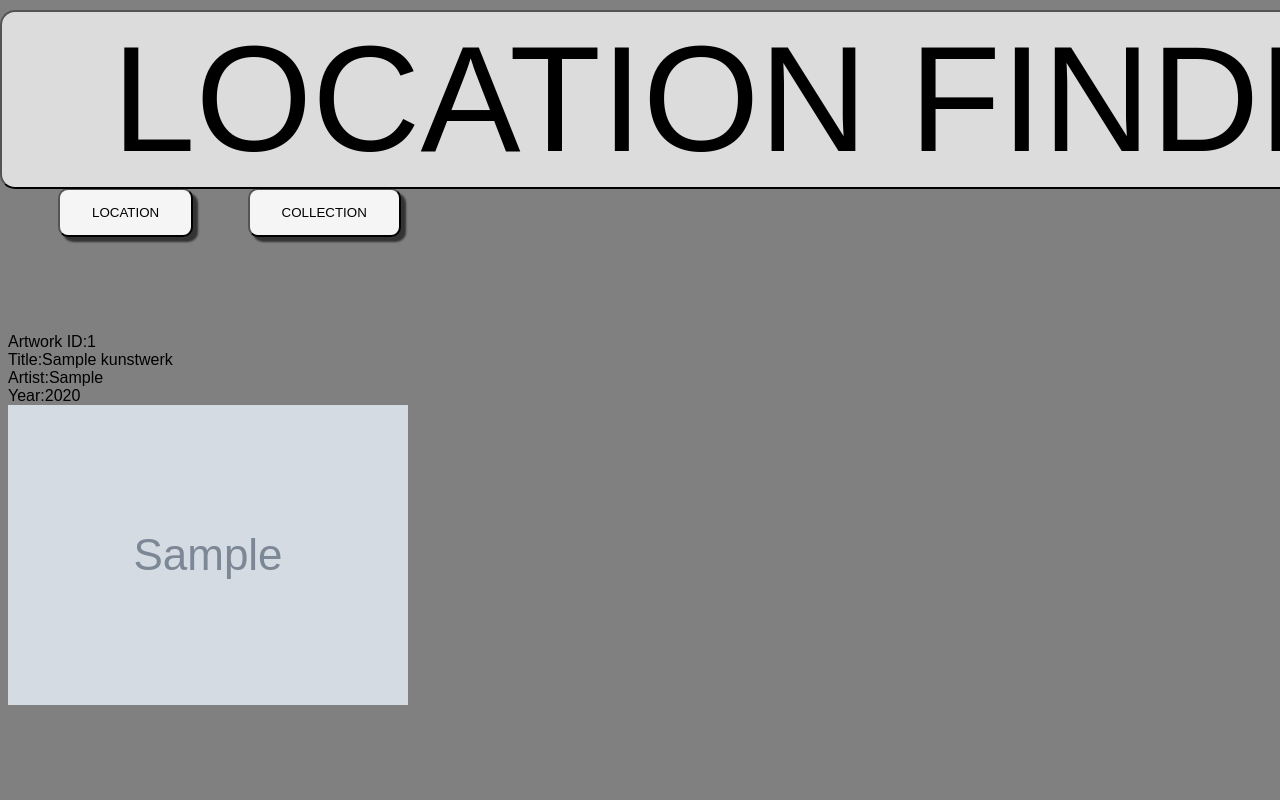
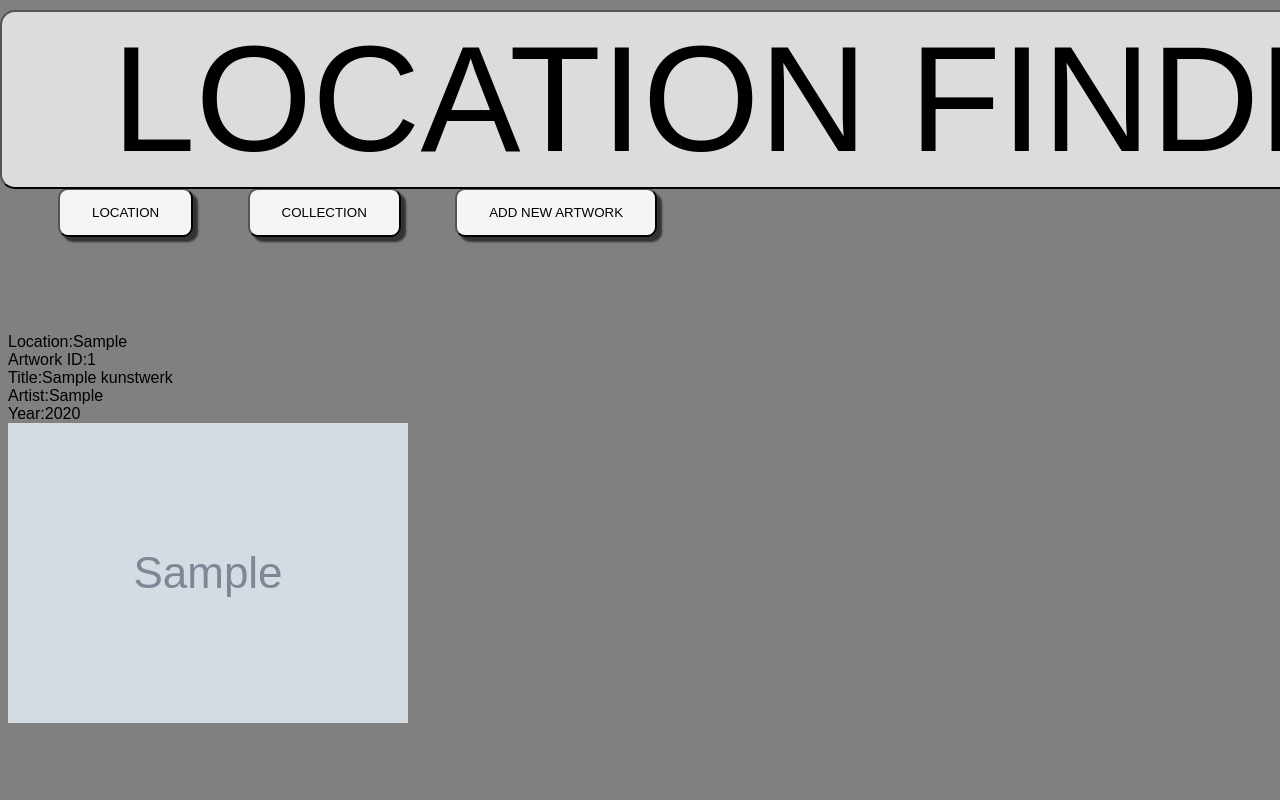
Before and after one commit to jmoostland/locationFinder, a PHP site: page /painting.php?id=1 in a window 1280 px wide. Run offline with PHP 8.4, Linux system fonts and the light colour scheme; tables that the repository leaves empty or names only in its code hold one stand-in row (values such as "Sample post"); grey boxes marked "Sample" are stand-in pictures.

Commit message:
location

```diff
--- a/functions.js
+++ b/functions.js
@@ -14,9 +14,13 @@
                 x = location.href = "collection.php";
             }
 
+            function registrationButton() {
+                var x = document.getElementById("buttonreg");
+                x = location.href = "registration.php";
+            }
+
              function artButton(a) {
                 var x = document.getElementById("img");
                 console.log(x);
-//                x = location.href = "painting.php?vraagnummer="+a;
                 x = location.href = "painting.php?id="+a;
             }
--- a/painting.php
+++ b/painting.php
@@ -33,6 +33,13 @@ include 'connection.php';
                 background: whitesmoke;
                 box-shadow: 5px 5px 2px #333333;
             }
+            #buttonreg{
+                padding: 15px 32px;
+                margin: 80px 50px;
+                border-radius:10px;
+                background: whitesmoke;
+                box-shadow: 5px 5px 2px #333333;
+            }
         </style>
     </head>
     <body>
@@ -40,6 +47,7 @@ include 'connection.php';
             <header><input id="index" onClick="indexButton()" type="button" Value="LOCATION FINDER"></header>
             <button type="button" id="buttonloc" onclick="locationButton()">LOCATION</button>
             <button type="button" id="buttoncol" onclick="collectionButton()">COLLECTION</button>
+            <button type="button" id="buttonreg" onclick="registrationButton()">ADD NEW ARTWORK</button>
         </form>
 
     </body>
@@ -51,25 +59,34 @@ if ($con->connect_error) {
     die("Connection failed: " . $con->connect_error);
 }
 
-$id = $_REQUEST['id'];
+
+$sql = "SELECT * FROM `location`";
+$result = $con->query($sql);
+if ($row =$result->fetch_assoc()) {
+echo "Location:".$row['location']."<br>";
+}
+
+$id = $_REQUEST['id']; //zie ook function artButton
 //}
 //echo $id;
 
 
-$sql = sprintf("select * from kunstwerk where id = '%d'",$id    );
+$sql = sprintf("select * from kunstwerk where id = '%d'", $id);
+
 //echo $sql;
 $result = $con->query($sql);
 //echo "<br>";
 //var_dump($result);
 
 
- while ($row = mysqli_fetch_array($result)) {
-    echo "Artwork ID:" . $row['art_id']. "<br>" . " Title:" . $row['title']. "<br>" . "Artist:" . $row['artist']. "<br>" . "Year:" . $row['year'] . "<br>";
-    echo "<img id='painting' onclick='artButton(".$row['id'].")' src=" . $row['images_painting'] . ">";
+while ($row = mysqli_fetch_array($result)) {
+    echo "Artwork ID:" . $row['art_id'] . "<br>" . " Title:" . $row['title'] . "<br>" . "Artist:" . $row['artist'] . "<br>" . "Year:" . $row['year'] . "<br>";
+    echo "<img id='painting' onclick='artButton(" . $row['id'] . ")' src=" . $row['images_painting'] . ">";
 }
 
-//}
-//
+
+
+
 //$sql = "SELECT `art_id`, `title`, `artist`, `year`  FROM `kunstwerk`";
 //$result = $con->query($sql);
 //
```
Also changed, not shown: registration.php (+7 -1 lines).
